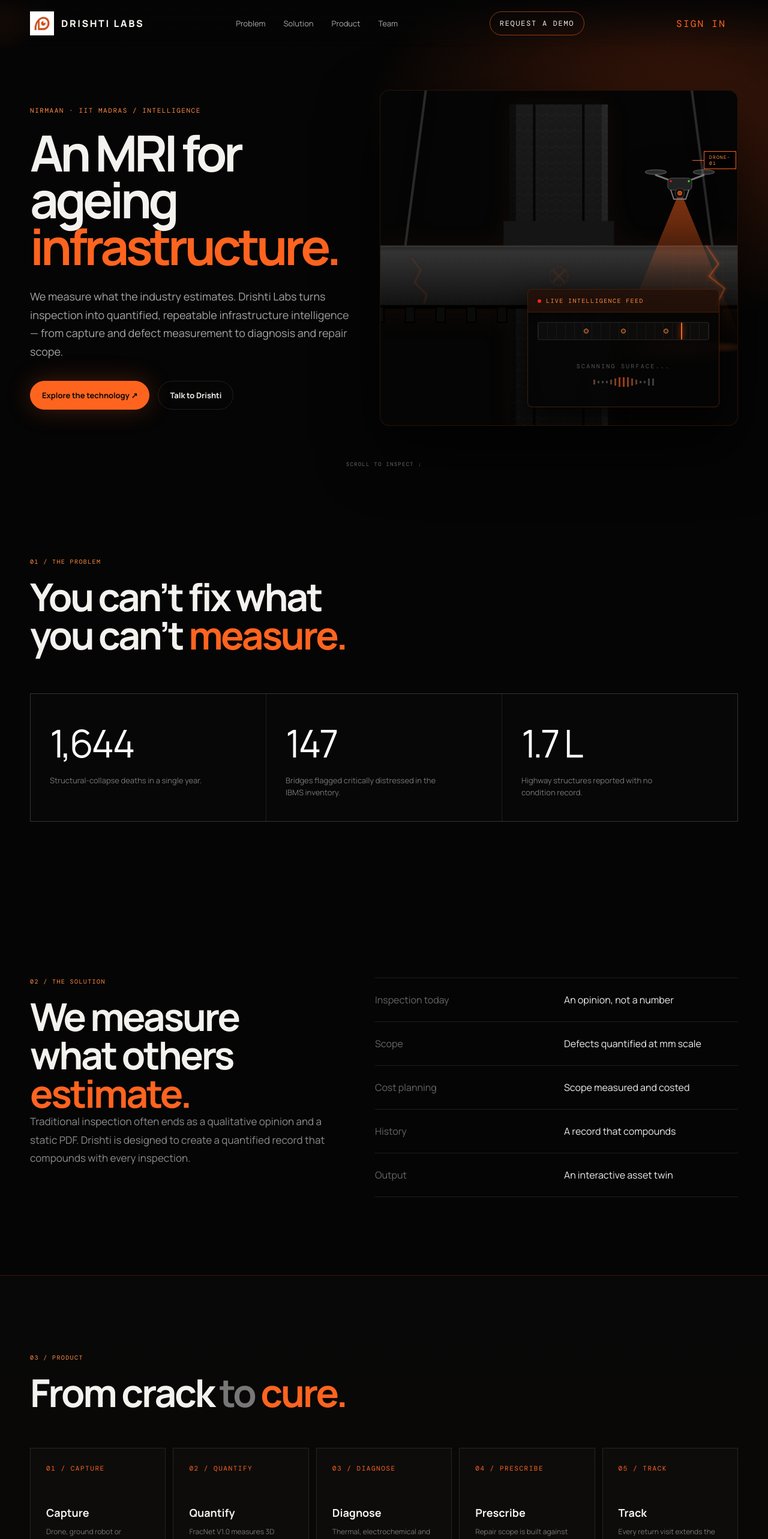
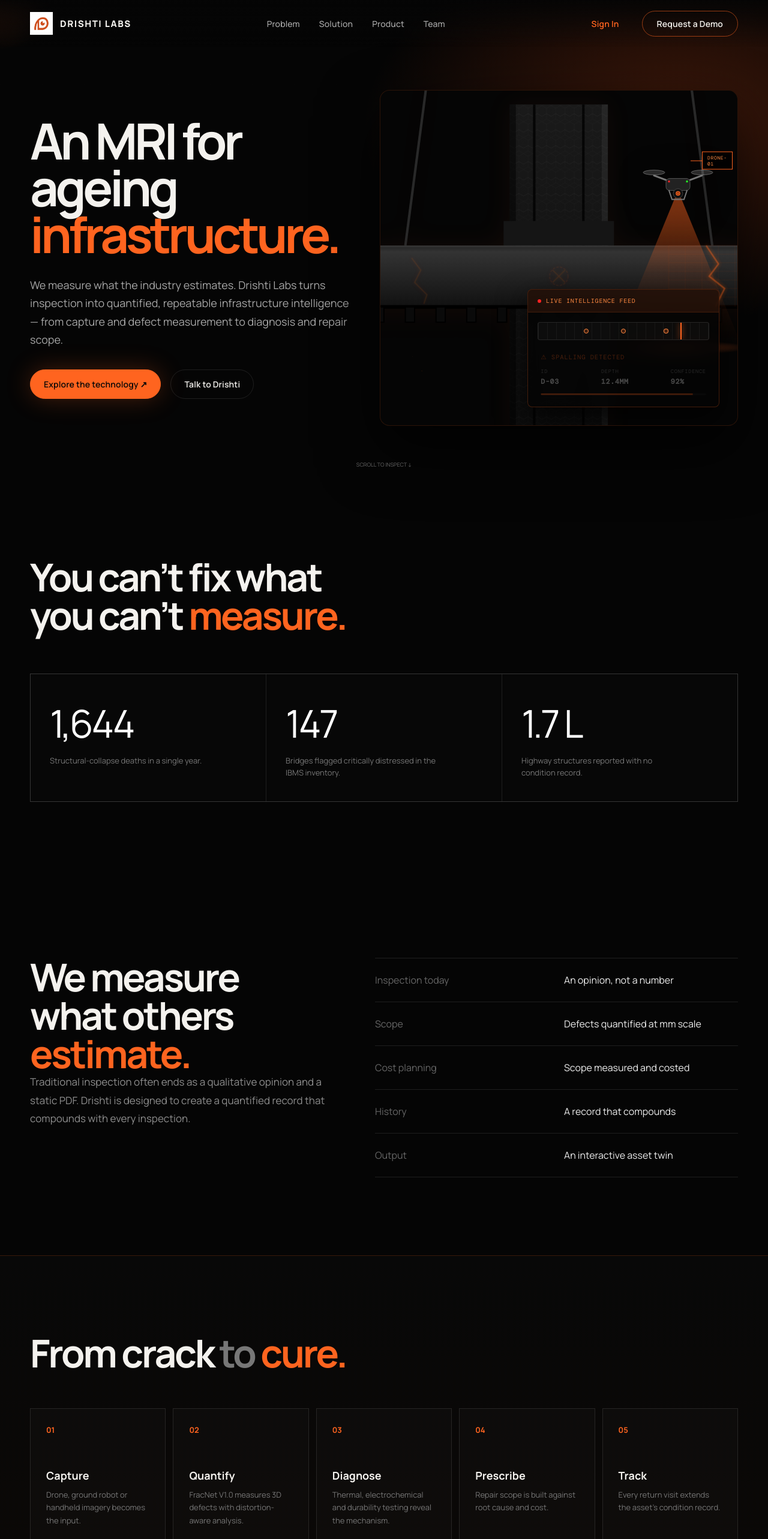
Before and after one commit to Goutham317/Drishti_labs_demo, a React (Vite) app in the folder web/: page / in a window 1280 px wide. Shown: the top 2566 px of the page at 60% size. Built offline with nearby package versions, Linux system fonts and the light colour scheme.

Commit message:
landing page chanes

```diff
--- a/web/src/App.css
+++ b/web/src/App.css
@@ -3,7 +3,7 @@
    ═══════════════════════════════════════════════════════════════ */
 
 .container { width: min(var(--max), calc(100% - 48px)); margin: auto; }
-.mono { font-family: "DM Mono", monospace; letter-spacing: 0.14em; text-transform: uppercase; }
+.mono { font-family: "DM Mono", monospace; letter-spacing: 0.08em; text-transform: uppercase; }
 .orange { color: var(--orange); }
 
 /* ── Orb ────────────────────────────────────────────────────── */
@@ -17,16 +17,22 @@
 /* ── Nav ────────────────────────────────────────────────────── */
 .nav { position: fixed; top: 0; left: 0; right: 0; z-index: 40;
   background: linear-gradient(to bottom, rgba(5,5,5,.94), rgba(5,5,5,.45), transparent);
-  backdrop-filter: blur(10px); -webkit-backdrop-filter: blur(10px); }
+  backdrop-filter: blur(10px); -webkit-backdrop-filter: blur(10px);
+  transition: background 0.3s ease; }
+.nav--scrolled { background: rgba(5,5,5,.96); }
 .nav-inner { height: 78px; display: flex; align-items: center; justify-content: space-between; }
-.brand { display: flex; align-items: center; gap: 12px; font-weight: 800; letter-spacing: .16em; }
-.brand-mark { width: 34px; height: 34px; border: 2px solid var(--orange); border-radius: 11px;
-  display: grid; place-items: center; position: relative; box-shadow: 0 0 25px rgba(255,100,31,.22); }
-.brand-mark::before { content: ""; width: 12px; height: 12px; border: 2px solid var(--orange); border-radius: 50%; position: absolute; }
-.brand-mark::after { content: ""; width: 4px; height: 4px; background: var(--orange); border-radius: 50%; position: absolute; top: 8px; right: 7px; }
-.nav-links { display: flex; gap: 30px; color: #aaa; font-size: 13px; }
-.nav-links a { transition: .25s; } .nav-links a:hover { color: #fff; }
-.nav-cta { border: 1px solid rgba(255,100,31,.55); padding: 11px 16px; border-radius: 999px; font-size: 12px; transition: .3s; }
+.brand { display: flex; align-items: center; gap: 12px; font-family: 'Manrope', sans-serif; }
+.brand-text { font-size: 15px; font-weight: 800; letter-spacing: .10em; text-transform: uppercase; }
+.logo-img { height: 38px; width: auto; }
+.nav-links { display: flex; gap: 32px; color: #aaa; font-size: 14px; font-weight: 500; font-family: 'Manrope', sans-serif; }
+.nav-links a { transition: .25s; letter-spacing: .01em; } .nav-links a:hover { color: #fff; }
+.nav-actions { display: flex; align-items: center; gap: 20px; }
+.nav-signin { font-size: 14px; font-weight: 600; color: var(--orange); transition: .25s; padding: 10px 18px;
+  font-family: 'Manrope', sans-serif; letter-spacing: .01em; }
+.nav-signin:hover { color: var(--orange2); }
+.nav-cta { border: 1px solid rgba(255,100,31,.55); padding: 11px 24px; border-radius: 999px;
+  font-size: 14px; font-weight: 600; transition: .3s; letter-spacing: .01em;
+  font-family: 'Manrope', sans-serif; }
 .nav-cta:hover { background: var(--orange); color: #080808; }
 
 /* ══════════════════════════════════════════════════════════════
@@ -34,12 +40,13 @@
    ══════════════════════════════════════════════════════════════ */
 .hero { min-height: 100vh; display: flex; align-items: center; padding: 130px 0 70px; position: relative; overflow: visible; }
 .hero-grid { display: grid; grid-template-columns: 1fr 1.1fr; gap: 40px; align-items: center; }
-.eyebrow { color: var(--orange2); font-size: 11px; margin-bottom: 24px; }
+/* eyebrow removed */
 h1 { font-size: clamp(48px, 6.5vw, 96px); line-height: .94; letter-spacing: -.065em; max-width: 800px; }
 h1 span { display: block; }
-.hero-copy { font-size: 18px; line-height: 1.7; color: #a6a6a6; max-width: 590px; margin-top: 30px; }
-.actions { display: flex; gap: 14px; margin-top: 34px; flex-wrap: wrap; }
-.btn { padding: 14px 19px; border-radius: 999px; border: 1px solid var(--line); font-size: 13px; font-weight: 700; transition: .3s; cursor: pointer; font-family: inherit; }
+.hero-copy { font-size: 18px; line-height: 1.7; color: #a6a6a6; max-width: 590px; margin-top: 30px; font-family: 'Manrope', sans-serif; }
+.actions { display: flex; gap: 16px; margin-top: 34px; flex-wrap: wrap; }
+.btn { padding: 14px 22px; border-radius: 999px; border: 1px solid var(--line); font-size: 14px; font-weight: 600;
+  transition: .3s; cursor: pointer; font-family: 'Manrope', sans-serif; letter-spacing: .01em; }
 .btn.primary { background: var(--orange); color: #080808; border-color: var(--orange); box-shadow: 0 0 40px rgba(255,100,31,.25); }
 .btn.primary:hover { transform: translateY(-3px); box-shadow: 0 0 55px rgba(255,100,31,.4); }
 .btn.secondary:hover { border-color: var(--orange); color: var(--orange2); }
@@ -198,7 +205,7 @@
 }
 
 .scroll-note {
-  position: absolute; bottom: 24px; left: 50%; transform: translateX(-50%);
+  position: absolute; bottom: 24px; left: 50%; transform: translateX(-50%); font-family: 'Manrope', sans-serif;
   color: #666; font-size: 9px; animation: scrollBounce 2s ease-in-out infinite;
 }
 @keyframes scrollBounce { 0%, 100% { transform: translateX(-50%) translateY(0); } 50% { transform: translateX(-50%) translateY(6px); } }
@@ -207,7 +214,7 @@
    SECTIONS
    ══════════════════════════════════════════════════════════════ */
 section { padding: 130px 0; position: relative; }
-.section-kicker { font-size: 10px; color: var(--orange2); margin-bottom: 20px; }
+/* section-kicker removed */
 .section-title { font-size: clamp(40px, 5vw, 72px); line-height: 1; letter-spacing: -.05em; max-width: 820px; }
 .section-title .soft { color: #777; }
 
@@ -220,7 +227,7 @@
 
 /* ── Solution ───────────────────────────────────────────────── */
 .solution { display: grid; grid-template-columns: .9fr 1.1fr; gap: 80px; align-items: start; }
-.solution-copy { color: #8e8e8e; font-size: 17px; line-height: 1.8; max-width: 500px; }
+.solution-copy { color: #8e8e8e; font-size: 17px; line-height: 1.8; max-width: 500px; font-family: 'Manrope', sans-serif; }
 .compare { border-top: 1px solid var(--line); }
 .compare-row { display: grid; grid-template-columns: 1fr 1fr; padding: 25px 0; border-bottom: 1px solid var(--line); gap: 25px; transition: .3s; }
 .compare-row:hover { padding-left: 10px; background: rgba(255,100,31,.03); }
@@ -232,8 +239,8 @@
 .steps { display: grid; grid-template-columns: repeat(5, 1fr); gap: 12px; margin-top: 60px; }
 .step { padding: 26px; border: 1px solid var(--line); min-height: 230px; background: rgba(255,255,255,.015); transition: .35s; }
 .step:hover { transform: translateY(-8px); border-color: rgba(255,100,31,.45); background: rgba(255,100,31,.05); }
-.step-num { color: var(--orange); font-size: 11px; margin-bottom: 55px; }
-.step h3 { font-size: 18px; } .step p { color: #777; font-size: 12px; line-height: 1.6; margin-top: 10px; }
+.step-num { color: var(--orange); font-size: 13px; font-weight: 700; margin-bottom: 55px; font-family: "Manrope", sans-serif; }
+.step h3 { font-size: 18px; font-family: 'Manrope', sans-serif; } .step p { color: #777; font-size: 13px; line-height: 1.65; margin-top: 10px; font-family: 'Manrope', sans-serif; }
 
 /* ── Interactive Console ────────────────────────────────────── */
 .interactive { display: grid; grid-template-columns: 1fr 1fr; gap: 70px; align-items: center; }
@@ -264,17 +271,35 @@
 .person { border: 1px solid var(--line); padding: 25px; min-height: 190px; background: linear-gradient(145deg, rgba(255,100,31,.05), transparent); transition: .3s; }
 .person:hover { border-color: rgba(255,100,31,.3); transform: translateY(-4px); }
 .person .avatar { width: 48px; height: 48px; border-radius: 50%; border: 1px solid rgba(255,100,31,.6); display: grid; place-items: center; color: var(--orange); margin-bottom: 25px; font-size: 13px; font-weight: 700; }
-.person h3 { font-size: 17px; } .person p { color: #777; font-size: 11px; line-height: 1.5; margin-top: 7px; }
+.person h3 { font-size: 17px; font-family: 'Manrope', sans-serif; } .person p { color: #777; font-size: 12px; line-height: 1.55; margin-top: 7px; font-family: 'Manrope', sans-serif; }
 
 /* ── CTA ────────────────────────────────────────────────────── */
 .cta { padding: 150px 0 120px; text-align: center; overflow: hidden; }
 .cta::before { content: ""; position: absolute; width: 700px; height: 400px; background: radial-gradient(circle, rgba(255,90,25,.25), transparent 65%); left: 50%; top: 50%; transform: translate(-50%,-50%); pointer-events: none; }
-.cta h2 { font-size: clamp(48px, 7vw, 96px); letter-spacing: -.065em; line-height: .95; position: relative; }
-.cta p { color: #888; margin: 25px auto 32px; max-width: 520px; line-height: 1.7; position: relative; }
+.cta h2 { font-size: clamp(48px, 7vw, 96px); letter-spacing: -.065em; line-height: .95; position: relative; font-family: 'Manrope', sans-serif; }
+.cta p { color: #888; margin: 25px auto 32px; max-width: 520px; line-height: 1.7; position: relative; font-family: 'Manrope', sans-serif; }
 
 /* ── Footer ─────────────────────────────────────────────────── */
-footer { border-top: 1px solid var(--line); padding: 28px 0; color: #666; font-size: 10px; }
-.footer-inner { display: flex; justify-content: space-between; gap: 20px; }
+.site-footer { border-top: 1px solid var(--line); padding: 70px 0 36px; color: #999; font-size: 14px; background: #050505; }
+.footer-grid { display: grid; grid-template-columns: 1.4fr 1fr 1fr 1.2fr; gap: 50px; }
+.footer-brand { max-width: 300px; }
+.footer-logo { height: 36px; width: auto; margin-bottom: 18px; }
+.footer-tagline { font-size: 14px; line-height: 1.7; color: #777; margin-bottom: 24px; }
+.footer-socials { display: flex; gap: 14px; }
+.footer-socials a { color: #666; transition: color .25s, transform .25s; display: flex; align-items: center; }
+.footer-socials a:hover { color: var(--orange); transform: translateY(-2px); }
+.footer-col h4 { font-size: 13px; font-weight: 700; color: #ccc; margin-bottom: 20px; letter-spacing: .04em; text-transform: uppercase; }
+.footer-col ul { list-style: none; padding: 0; margin: 0; }
+.footer-col ul li { margin-bottom: 12px; }
+.footer-col ul li a, .footer-col ul li span { font-size: 13px; color: #777; transition: color .25s; }
+.footer-col ul li a:hover { color: var(--orange); }
+.footer-contact li { display: flex; align-items: center; gap: 8px; }
+.footer-divider { height: 1px; background: var(--line); margin: 48px 0 24px; }
+.footer-bottom { display: flex; justify-content: space-between; align-items: center; font-size: 12px; color: #555; }
+.footer-bottom-links { display: flex; gap: 8px; align-items: center; }
+.footer-bottom-links a { color: #666; transition: color .25s; }
+.footer-bottom-links a:hover { color: var(--orange); }
+.footer-dot { color: #444; }
 
 /* ── Reveal ─────────────────────────────────────────────────── */
 .reveal { opacity: 0; transform: translateY(35px); transition: opacity .8s ease, transform .8s ease; }
@@ -292,6 +317,7 @@
   .team-grid { grid-template-columns: 1fr 1fr; }
   .panel-feed { right: 2%; width: 180px; font-size: 11px; }
   .drone-beam { height: 200px; width: 80px; }
+  .footer-grid { grid-template-columns: 1fr 1fr; gap: 36px; }
 }
 @media (max-width: 600px) {
   .container { width: min(var(--max), calc(100% - 30px)); }
@@ -304,5 +330,6 @@
   .steps, .team-grid { grid-template-columns: 1fr; }
   .compare-row { grid-template-columns: 1fr; gap: 8px; }
   .console-screen { height: 300px; }
-  .footer-inner { flex-direction: column; }
+  .footer-grid { grid-template-columns: 1fr; gap: 30px; }
+  .footer-bottom { flex-direction: column; gap: 10px; }
 }
--- a/web/src/components/CTASection.jsx
+++ b/web/src/components/CTASection.jsx
@@ -5,7 +5,6 @@
   return (
     <section className="cta">
       <div className="container reveal">
-        <div className="section-kicker mono">06 / NEXT INSPECTION</div>
         <h2>
           Let&rsquo;s build the future
           <br />
--- a/web/src/components/Footer.jsx
+++ b/web/src/components/Footer.jsx
@@ -1,14 +1,90 @@
 /**
- * Footer — Simple footer with copyright and contact.
+ * Footer — Professional multi-column footer inspired by drishtilabs.in
  */
+import myLogo from '../assets/drishtilogo.png'
+
 export default function Footer() {
   return (
-    <footer>
-      <div className="container footer-inner">
-        <span className="mono">&copy; 2026 DRISHTI LABS</span>
-        <span>
-          infosdrishtilabs@gmail.com · +91 62829 72627 · drishtilabs.in
-        </span>
+    <footer className="site-footer">
+      <div className="container">
+        {/* Top section: Brand + Columns */}
+        <div className="footer-grid">
+          {/* Brand Column */}
+          <div className="footer-brand">
+            <a href="#top" className="footer-logo-link">
+              <img src={myLogo} alt="Drishti Labs" className="footer-logo" />
+            </a>
+            <p className="footer-tagline">
+              Structural intelligence for ageing infrastructure. We measure
+              what the industry estimates.
+            </p>
+            <div className="footer-socials">
+              <a href="https://www.linkedin.com/company/drishti-labs/" target="_blank" rel="noopener noreferrer" aria-label="LinkedIn">
+                <svg width="18" height="18" viewBox="0 0 24 24" fill="currentColor"><path d="M20.447 20.452h-3.554v-5.569c0-1.328-.027-3.037-1.852-3.037-1.853 0-2.136 1.445-2.136 2.939v5.667H9.351V9h3.414v1.561h.046c.477-.9 1.637-1.85 3.37-1.85 3.601 0 4.267 2.37 4.267 5.455v6.286zM5.337 7.433a2.062 2.062 0 01-2.063-2.065 2.064 2.064 0 112.063 2.065zm1.782 13.019H3.555V9h3.564v11.452zM22.225 0H1.771C.792 0 0 .774 0 1.729v20.542C0 23.227.792 24 1.771 24h20.451C23.2 24 24 23.227 24 22.271V1.729C24 .774 23.2 0 22.222 0h.003z"/></svg>
+              </a>
+              <a href="mailto:infosdrishtilabs@gmail.com" aria-label="Email">
+                <svg width="18" height="18" viewBox="0 0 24 24" fill="currentColor"><path d="M20 4H4c-1.1 0-1.99.9-1.99 2L2 18c0 1.1.9 2 2 2h16c1.1 0 2-.9 2-2V6c0-1.1-.9-2-2-2zm0 4l-8 5-8-5V6l8 5 8-5v2z"/></svg>
+              </a>
+              <a href="https://drishtilabs.in" target="_blank" rel="noopener noreferrer" aria-label="Website">
+                <svg width="18" height="18" viewBox="0 0 24 24" fill="currentColor"><path d="M12 2C6.48 2 2 6.48 2 12s4.48 10 10 10 10-4.48 10-10S17.52 2 12 2zm-1 17.93c-3.95-.49-7-3.85-7-7.93 0-.62.08-1.21.21-1.79L9 15v1c0 1.1.9 2 2 2v1.93zm6.9-2.54c-.26-.81-1-1.39-1.9-1.39h-1v-3c0-.55-.45-1-1-1H8v-2h2c.55 0 1-.45 1-1V7h2c1.1 0 2-.9 2-2v-.41c2.93 1.19 5 4.06 5 7.41 0 2.08-.8 3.97-2.1 5.39z"/></svg>
+              </a>
+            </div>
+          </div>
+
+          {/* Quick Links */}
+          <div className="footer-col">
+            <h4>Company</h4>
+            <ul>
+              <li><a href="#problem">The Problem</a></li>
+              <li><a href="#solution">Our Solution</a></li>
+              <li><a href="#product">Product</a></li>
+              <li><a href="#team">Team</a></li>
+            </ul>
+          </div>
+
+          {/* Services */}
+          <div className="footer-col">
+            <h4>Services</h4>
+            <ul>
+              <li><a href="#product">Bridge Inspection</a></li>
+              <li><a href="#product">Defect Quantification</a></li>
+              <li><a href="#product">Structural Health</a></li>
+              <li><a href="#product">Asset Tracking</a></li>
+            </ul>
+          </div>
+
+          {/* Contact */}
+          <div className="footer-col">
+            <h4>Get in Touch</h4>
+            <ul className="footer-contact">
+              <li>
+                <svg width="14" height="14" viewBox="0 0 24 24" fill="currentColor" opacity="0.5"><path d="M20 4H4c-1.1 0-1.99.9-1.99 2L2 18c0 1.1.9 2 2 2h16c1.1 0 2-.9 2-2V6c0-1.1-.9-2-2-2zm0 4l-8 5-8-5V6l8 5 8-5v2z"/></svg>
+                <a href="mailto:infosdrishtilabs@gmail.com">infosdrishtilabs@gmail.com</a>
+              </li>
+              <li>
+                <svg width="14" height="14" viewBox="0 0 24 24" fill="currentColor" opacity="0.5"><path d="M6.62 10.79c1.44 2.83 3.76 5.14 6.59 6.59l2.2-2.2c.27-.27.67-.36 1.02-.24 1.12.37 2.33.57 3.57.57.55 0 1 .45 1 1V20c0 .55-.45 1-1 1-9.39 0-17-7.61-17-17 0-.55.45-1 1-1h3.5c.55 0 1 .45 1 1 0 1.25.2 2.45.57 3.57.11.35.03.74-.25 1.02l-2.2 2.2z"/></svg>
+                <a href="tel:+916282972627">+91 62829 72627</a>
+              </li>
+              <li>
+                <svg width="14" height="14" viewBox="0 0 24 24" fill="currentColor" opacity="0.5"><path d="M12 2C8.13 2 5 5.13 5 9c0 5.25 7 13 7 13s7-7.75 7-13c0-3.87-3.13-7-7-7zm0 9.5c-1.38 0-2.5-1.12-2.5-2.5s1.12-2.5 2.5-2.5 2.5 1.12 2.5 2.5-1.12 2.5-2.5 2.5z"/></svg>
+                <span>Nirmaan, IIT Madras, Chennai</span>
+              </li>
+            </ul>
+          </div>
+        </div>
+
+        {/* Divider */}
+        <div className="footer-divider"></div>
+
+        {/* Bottom bar */}
+        <div className="footer-bottom">
+          <span>&copy; {new Date().getFullYear()} Drishti Labs. All rights reserved.</span>
+          <div className="footer-bottom-links">
+            <a href="https://drishtilabs.in" target="_blank" rel="noopener noreferrer">drishtilabs.in</a>
+            <span className="footer-dot">·</span>
+            <a href="mailto:infosdrishtilabs@gmail.com">Contact</a>
+          </div>
+        </div>
       </div>
     </footer>
   )
--- a/web/src/components/HeroSection.jsx
+++ b/web/src/components/HeroSection.jsx
@@ -55,7 +55,6 @@
 
       <div className="container hero-grid">
         <div className="hero-content reveal">
-          <div className="eyebrow mono">NIRMAAN · IIT MADRAS / INTELLIGENCE</div>
           <h1>An MRI for ageing <span className="orange">infrastructure.</span></h1>
           <p className="hero-copy">
             We measure what the industry estimates. Drishti Labs turns inspection into quantified,
@@ -291,7 +290,7 @@
         </div>
       </div>
 
-      <div className="scroll-note mono">SCROLL TO INSPECT ↓</div>
+      <div className="scroll-note">SCROLL TO INSPECT ↓</div>
     </section>
   )
 }
--- a/web/src/components/IntelligenceSection.jsx
+++ b/web/src/components/IntelligenceSection.jsx
@@ -6,7 +6,6 @@
     <section>
       <div className="container interactive">
         <div className="reveal">
-          <div className="section-kicker mono">04 / INTELLIGENCE LAYER</div>
           <h2 className="section-title">
             See the defect.
             <br />
@@ -19,7 +18,7 @@
           </p>
         </div>
         <div className="console reveal">
-          <div className="console-top mono">
+          <div className="console-top">
             <span>DRISHTI / ASSET VIEW</span>
             <span className="orange">LIVE</span>
           </div>
--- a/web/src/components/Navbar.jsx
+++ b/web/src/components/Navbar.jsx
@@ -1,20 +1,27 @@
-// 1. Import your new logo file at the very top (make sure the filename matches yours!)
-import myLogo from '../assets/drishtilogo.png';
+import { useState, useEffect } from 'react'
+import myLogo from '../assets/drishtilogo.png'
 
 export default function Navbar() {
+  const [scrolled, setScrolled] = useState(false)
+
+  useEffect(() => {
+    const onScroll = () => setScrolled(window.scrollY > 60)
+    window.addEventListener('scroll', onScroll, { passive: true })
+    return () => window.removeEventListener('scroll', onScroll)
+  }, [])
+
   return (
-    <nav className="nav">
+    <nav className={`nav ${scrolled ? 'nav--scrolled' : ''}`}>
       <div className="container nav-inner">
         <a href="#top" className="brand">
+          <img
+            src={myLogo}
+            alt="Drishti Labs Logo"
+            className="logo-img"
+          />
+          {!scrolled && <span className="brand-text">DRISHTI LABS</span>}
+        </a>
 
-          {/* 2. Replace the 'brand-mark' span with your image tag */}
-          <img src={myLogo} alt="Drishti Labs Logo" className="logo-img" style={{ height: '40px', width: 'auto' }} />
-
-          {/* Keep or remove this text depending on if your image already has text in it */}
-          <span>DRISHTI LABS</span>
-
-        </a>
-       {/* Inside Navbar.jsx, near the bottom of the component */}
         <div className="nav-links">
           <a href="#problem">Problem</a>
           <a href="#solution">Solution</a>
@@ -22,15 +29,14 @@
           <a href="#team">Team</a>
         </div>
 
-
-
-<a className="nav-cta mono" href="mailto:infosdrishtilabs@gmail.com">
-  Request a demo
-</a>
-{/* NEW: Sign In Button */}
-<a className="mono" href="/signin" style={{ marginRight: '20px', color: '#ff641f', textDecoration: 'none' }}>
+        <div className="nav-actions">
+          <a className="nav-signin" href="/signin">
             Sign In
           </a>
+          <a className="nav-cta" href="mailto:infosdrishtilabs@gmail.com">
+            Request a Demo
+          </a>
+        </div>
       </div>
     </nav>
   )
--- a/web/src/components/ProblemSection.jsx
+++ b/web/src/components/ProblemSection.jsx
@@ -5,7 +5,6 @@
   return (
     <section id="problem">
       <div className="container reveal">
-        <div className="section-kicker mono">01 / THE PROBLEM</div>
         <h2 className="section-title">
           You can&rsquo;t fix what
           <br />
--- a/web/src/components/ProductSection.jsx
+++ b/web/src/components/ProductSection.jsx
@@ -4,27 +4,27 @@
 export default function ProductSection() {
   const steps = [
     {
-      num: '01 / CAPTURE',
+      num: '01',
       title: 'Capture',
       desc: 'Drone, ground robot or handheld imagery becomes the input.',
     },
     {
-      num: '02 / QUANTIFY',
+      num: '02',
       title: 'Quantify',
       desc: 'FracNet V1.0 measures 3D defects with distortion-aware analysis.',
     },
     {
-      num: '03 / DIAGNOSE',
+      num: '03',
       title: 'Diagnose',
       desc: 'Thermal, electrochemical and durability testing reveal the mechanism.',
     },
     {
-      num: '04 / PRESCRIBE',
+      num: '04',
       title: 'Prescribe',
       desc: 'Repair scope is built against root cause and cost.',
     },
     {
-      num: '05 / TRACK',
+      num: '05',
       title: 'Track',
       desc: 'Every return visit extends the asset\u2019s condition record.',
     },
@@ -33,7 +33,6 @@
   return (
     <section id="product" className="product">
       <div className="container reveal">
-        <div className="section-kicker mono">03 / PRODUCT</div>
         <h2 className="section-title">
           From crack <span className="soft">to</span>{' '}
           <span className="orange">cure.</span>
@@ -41,7 +40,7 @@
         <div className="steps">
           {steps.map((step, i) => (
             <div className="step" key={i}>
-              <div className="step-num mono">{step.num}</div>
+              <div className="step-num">{step.num}</div>
               <h3>{step.title}</h3>
               <p>{step.desc}</p>
             </div>
--- a/web/src/components/SolutionSection.jsx
+++ b/web/src/components/SolutionSection.jsx
@@ -14,7 +14,6 @@
     <section id="solution">
       <div className="container solution">
         <div className="reveal">
-          <div className="section-kicker mono">02 / THE SOLUTION</div>
           <h2 className="section-title">
             We measure what others{' '}
             <span className="orange">estimate.</span>
--- a/web/src/components/TeamSection.jsx
+++ b/web/src/components/TeamSection.jsx
@@ -38,7 +38,6 @@
   return (
     <section id="team">
       <div className="container reveal">
-        <div className="section-kicker mono">05 / BUILT AT IIT MADRAS</div>
         <h2 className="section-title">
           Civil engineering meets{' '}
           <span className="orange">computer vision.</span>
```
Also changed, not shown: web/public/bridge-ref.png (added), 1 other file (tests, documents, lock files or other folders). Lines whose indentation alone changed are shown as unchanged.
